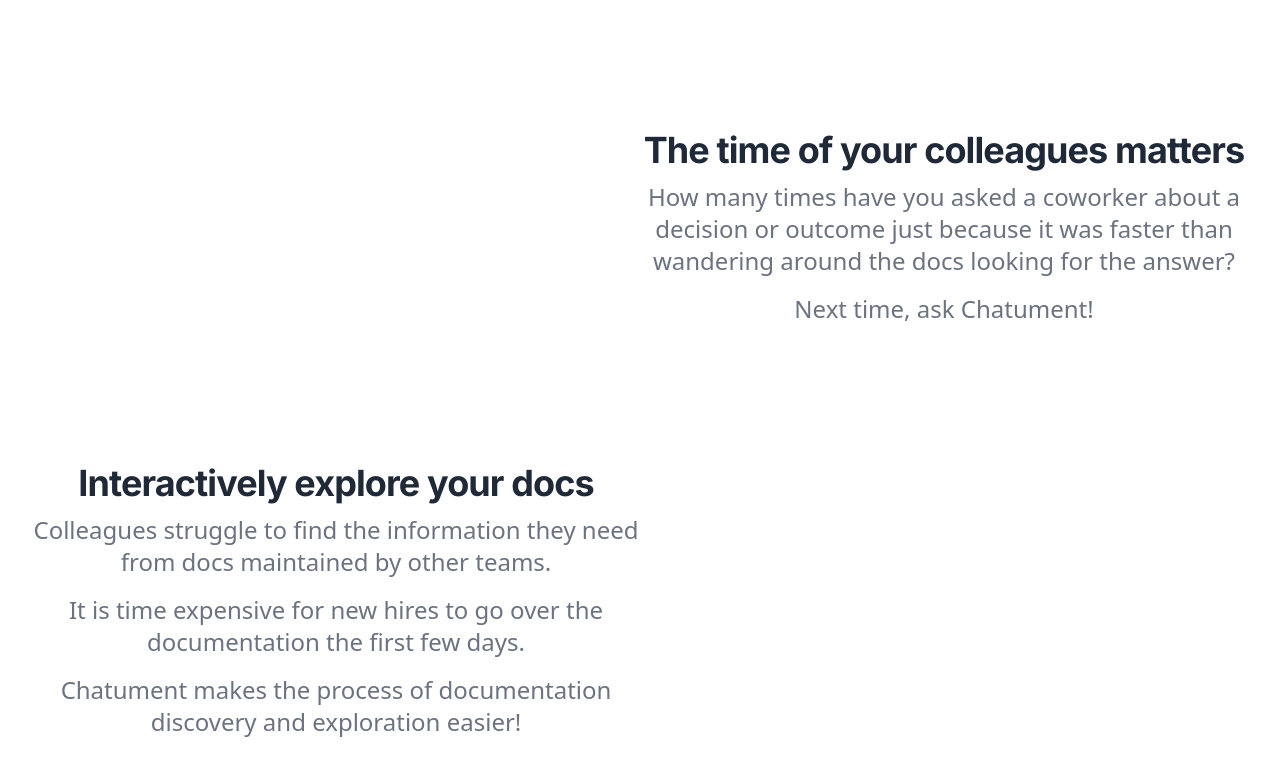
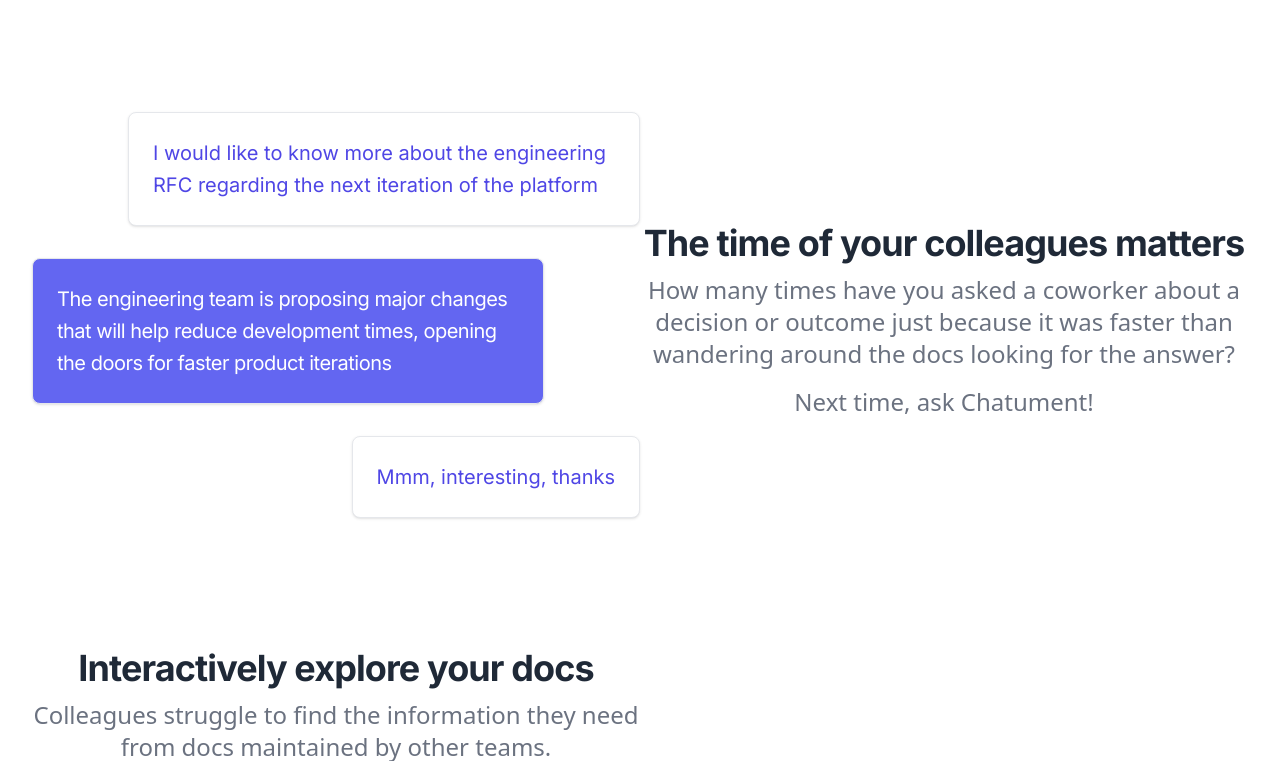
Before and after one commit to chatument/chatument.github.io, a Next.js app: page / in a window 1280 px wide. Shown: the part 910-1671 px from the top of the page. Built offline with nearby package versions, Linux system fonts and the light colour scheme.

Commit message:
Fixing animation delays

```diff
--- a/src/app/components/BenefitsLeft.js
+++ b/src/app/components/BenefitsLeft.js
@@ -1,19 +1,10 @@
-import Image from 'next/image';
-import React from 'react';
+import { LeftAnimation } from './LeftAnimation';
 
 export const BenefitsLeft = () => {
   return (
     <>
       <section className="mx-auto container flex flex-col mt-8 pl-8 pr-8 pt-8 lg:flex-row lg:mt-20">
-        <div className={'flex items-center justify-center w-full lg:w-1/2 order-last lg:order-first mt-8 lg:mt-0'}>
-            {/* <Image
-              src={'/chatument_dark.svg'}
-              width={521}
-              height={521}
-              alt="Benefits"
-              className={'object-cover'}
-            /> */}
-        </div>
+        <LeftAnimation />
 
         <div className={'flex flex-wrap items-center w-full lg:w-1/2'}>
           <div className="flex flex-col w-full mt-4 justify-center items-center">
@@ -22,7 +13,9 @@
             </h1>
 
             <p className="font-sans py-2 text-xl leading-normal text-gray-500 lg:text-xl xl:text-2xl text-center">
-              How many times have you asked a coworker about a decision or outcome just because it was faster than wandering around the docs looking for the answer?
+              How many times have you asked a coworker about a decision or
+              outcome just because it was faster than wandering around the docs
+              looking for the answer?
             </p>
 
             <p className="font-sans py-2  text-xl leading-normal text-gray-500 lg:text-xl xl:text-2xl text-center">
--- a/src/app/components/LandingAnimation.js
+++ b/src/app/components/LandingAnimation.js
@@ -10,14 +10,14 @@
       />
       <BubbleV2
         text="In the next quarter, the product team will focus on the 2.0 update UX proposed two weeks ago."
-        className="fade-animation delay-500ms"
-        childClassName='delay-child-500ms'
+        className="fade-animation delay-750ms"
+        childClassName='delay-child-750ms'
         position="left"
       />
       <BubbleV2
         text="I got it, thanks for your help!"
-        className="fade-animation delay-1000ms"
-        childClassName='delay-child-1000ms'
+        className="fade-animation delay-1250ms"
+        childClassName='delay-child-1250ms'
         position="right"
       />
     </div>
--- /dev/null
+++ b/src/app/components/LeftAnimation.js
@@ -0,0 +1,25 @@
+import { BubbleV2 } from './BubbleV2';
+
+export const LeftAnimation = () => {
+  return (
+    <div className="flex flex-col items-center justify-center gap-y-8 w-full lg:w-1/2">
+      <BubbleV2
+        text="I would like to know more about the engineering RFC regarding the next iteration of the platform"
+        className="fade-animation"
+        position="right"
+      />
+      <BubbleV2
+        text="The engineering team is proposing major changes that will help reduce development times, opening the doors for faster product iterations"
+        className="fade-animation delay-750ms"
+        childClassName='delay-child-750ms'
+        position="left"
+      />
+      <BubbleV2
+        text="Mmm, interesting, thanks"
+        className="fade-animation delay-1500ms"
+        childClassName='delay-child-1500ms'
+        position="right"
+      />
+    </div>
+  );
+};
--- /dev/null
+++ b/src/app/components/RightAnimation.js
@@ -0,0 +1,43 @@
+import { BubbleV2 } from './BubbleV2';
+
+export const RigthAnimation = () => {
+  return (
+    <div className="flex flex-col items-center justify-center gap-y-8 w-full lg:w-1/2">
+      <BubbleV2
+        text="How can i set up my local environment? I do not remember where the docs are"
+        className="fade-animation"
+        position="right"
+      />
+      <BubbleV2
+        text="You can spin up the local env with just two steps:"
+        // className="fade-animation delay-500ms"
+        // childClassName='delay-child-500ms'
+        position="left"
+      />
+      <BubbleV2
+        text="1. Clone the git repositories and set the environment variables"
+        // className="fade-animation delay-500ms"
+        // childClassName='delay-child-500ms'
+        position="left"
+      />
+      <BubbleV2
+        text="2. Run the Docker container with Docker Compose"
+        // className="fade-animation delay-500ms"
+        // childClassName='delay-child-500ms'
+        position="left"
+      />
+      <BubbleV2
+        text="Get more details byfollowing the referenced docs below"
+        // className="fade-animation delay-500ms"
+        // childClassName='delay-child-500ms'
+        position="left"
+      />
+      <BubbleV2
+        text="Got you, thanks my friend!"
+        // className="fade-animation delay-1000ms"
+        // childClassName='delay-child-1000ms'
+        position="right"
+      />
+    </div>
+  );
+};
--- a/src/app/globals.css
+++ b/src/app/globals.css
@@ -53,8 +53,20 @@
   animation-delay: 0.5s;
 }
 
+span.delay-child-750ms {
+  animation-delay: 0.5s;
+}
+
 span.delay-child-1000ms {
   animation-delay: 1s;
+}
+
+span.delay-child-1250ms {
+  animation-delay: 1.25s;
+}
+
+span.delay-child-1500ms {
+  animation-delay: 1.5s;
 }
 
 .fade-animation:not(span) {
```
